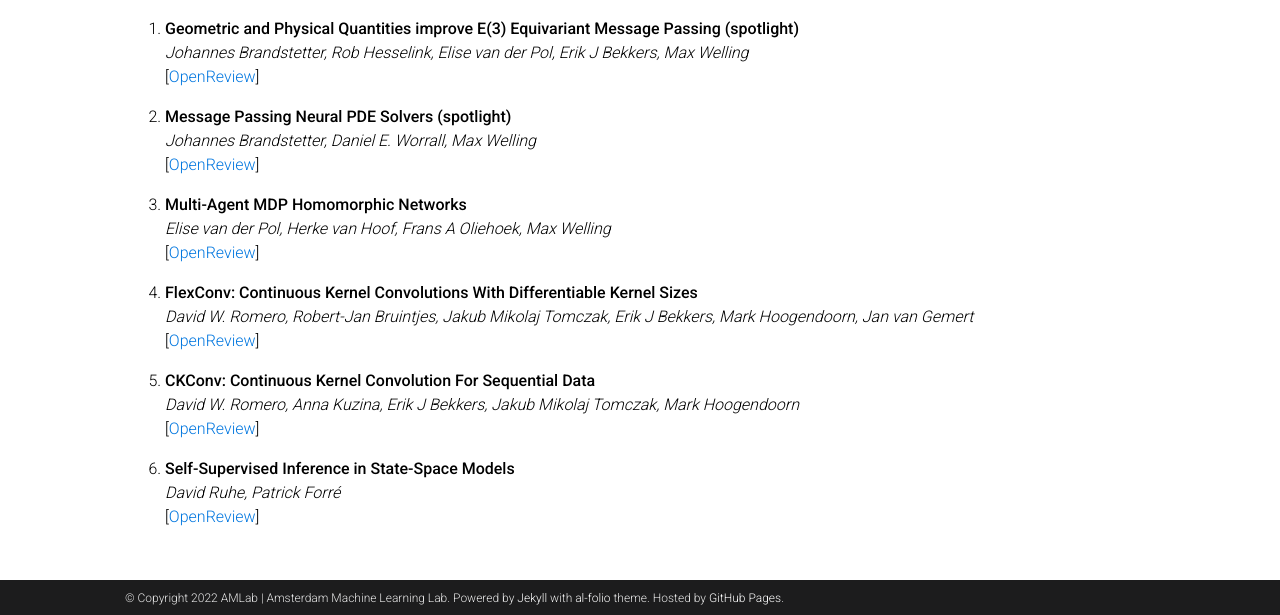
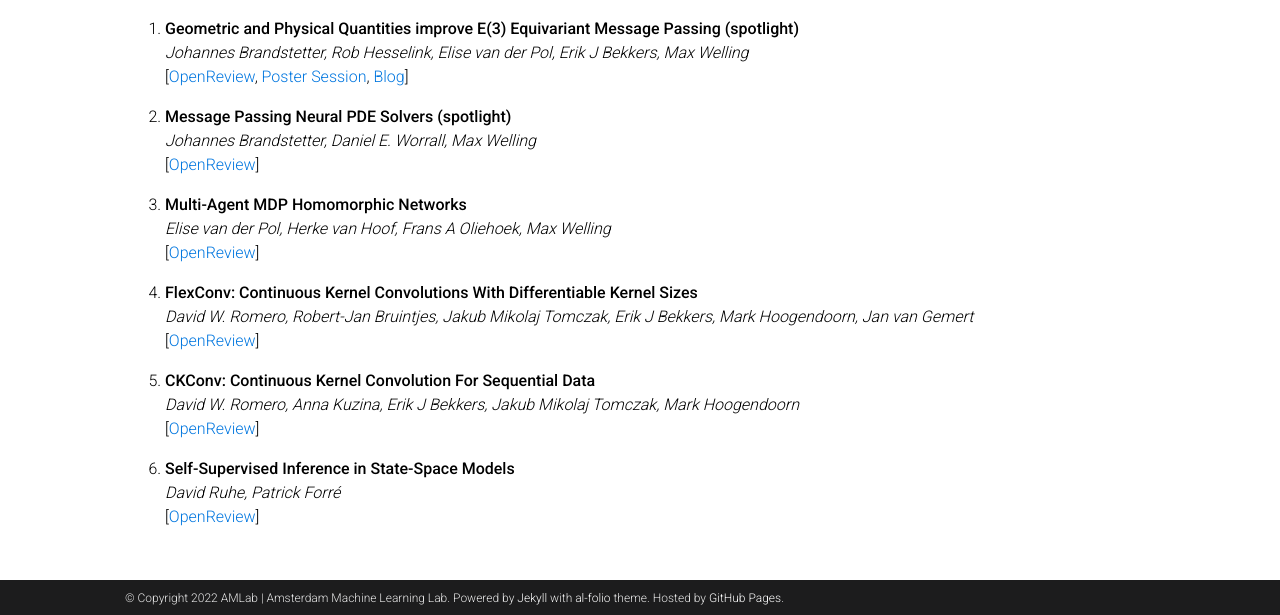
Before and after one commit to AMLab-Amsterdam/AMLab-Amsterdam.github.io, a Jekyll site: the page built from _posts/2022-04-25-iclr.md, in a window 1280 px wide and 1192 px high. Shown: the part 577-1192 px from the top of the window. Built offline with Jekyll 4.4.1, drawn with Linux system fonts in a browser that asks for light colours; comment, search, counter and statistics services are not loaded; a style sheet for code colours, icons or effects is not loaded.

Commit message:
Added blog & poster session

```diff
--- a/_posts/2022-04-25-iclr.md
+++ b/_posts/2022-04-25-iclr.md
@@ -13,7 +13,7 @@ AMLab members will be presenting 6 papers at ICLR 2022 main conference:
 
 1. **Geometric and Physical Quantities improve E(3) Equivariant Message Passing (spotlight)**
 *Johannes Brandstetter, Rob Hesselink, Elise van der Pol, Erik J Bekkers, Max Welling*
-[[OpenReview](https://openreview.net/forum?id=_xwr8gOBeV1)]
+[[OpenReview](https://openreview.net/forum?id=_xwr8gOBeV1), [Poster Session](https://iclr.cc/virtual/2022/poster/6225), [Blog](https://robdhess.github.io/Steerable-E3-GNN/)]
 
 2. **Message Passing Neural PDE Solvers (spotlight)**
 *Johannes Brandstetter, Daniel E. Worrall, Max Welling*
```
